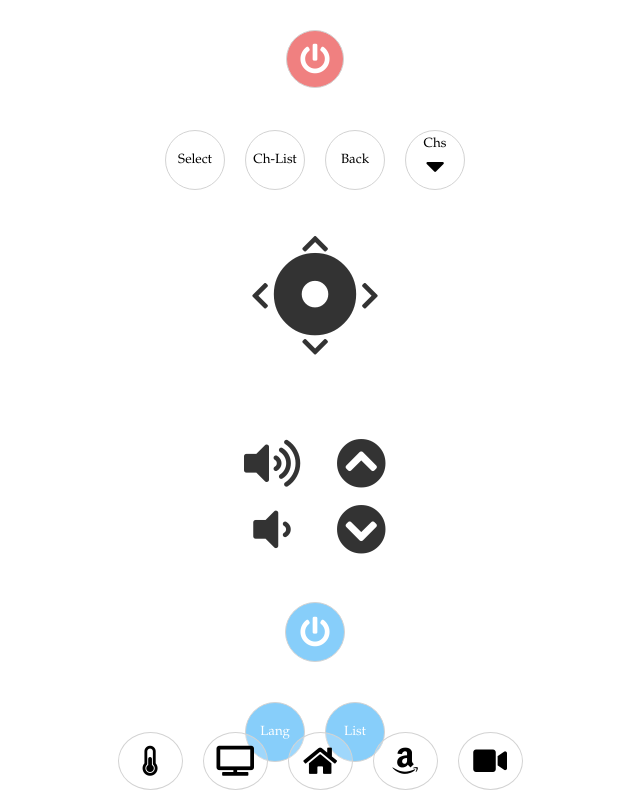
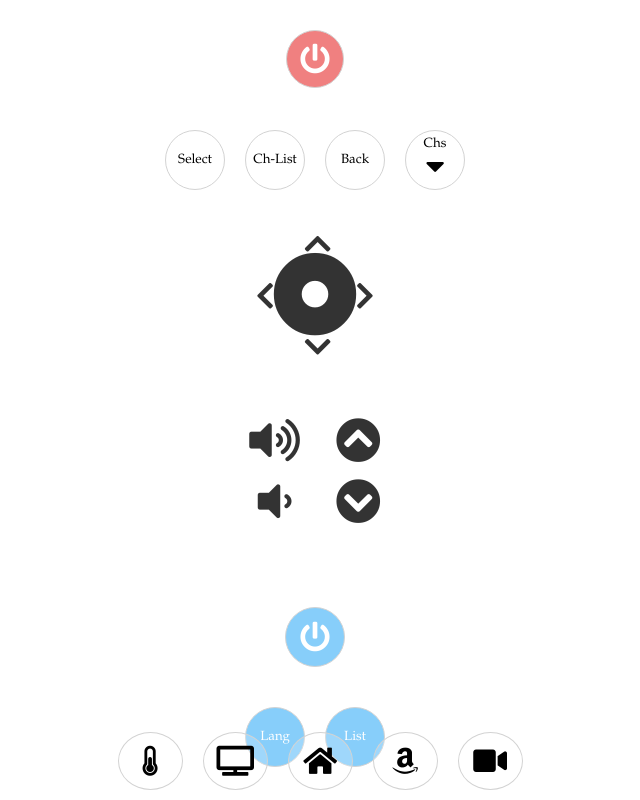
Before and after one commit to peppertaro/remotecontroller, a Next.js app: page /tv in a window 1280 px wide. Shown: the whole page, without its empty margins (325-965 px from the left). Built offline with nearby package versions, Linux system fonts and the light colour scheme.

Commit message:
prepared for keyboard input

```diff
--- /dev/null
+++ b/modules/Arrows.js
@@ -0,0 +1,24 @@
+import Req from "../modules/request";
+import layouts from "../styles/Layouts/layouts.module.css"
+
+const Arrows=(props)=>{
+    return(
+        <div className={layouts.arrows}>
+          <button className={layouts.up} >
+            <i className={`fas fa-chevron-up ${layouts.arrow} ${layouts.arrbtn}`} onClick={()=>Req(`${props.val}_up`)} ></i>
+          </button>
+          <button className={layouts.left} >
+            <i className={`fas fa-chevron-left ${layouts.arrow} ${layouts.arrbtn}`} onClick={()=>Req(`${props.val}_left`)} ></i>
+          </button>
+          <button className={layouts.enter} >
+            <i className={`fas fa-dot-circle ${layouts.arrow} ${layouts.entbtn}`} onClick={()=>Req(`${props.val}_enter`)} ></i>
+          </button>
+          <button className={layouts.right} >
+            <i className={`fas fa-chevron-right ${layouts.arrow} ${layouts.arrbtn}`} onClick={()=>Req(`${props.val}_right`)} ></i>
+          </button>
+          <button className={layouts.down} >
+            <i className={`fas fa-chevron-down ${layouts.arrow} ${layouts.arrbtn}`} onClick={()=>Req(`${props.val}_down`)} ></i>
+          </button>
+        </div>
+    )}
+export default Arrows;
--- a/pages/api/ir.js
+++ b/pages/api/ir.js
@@ -1,7 +1,16 @@
 export default (req, res) => {
-  console.log("command : "+req.query.scr)
   const child=require('child_process');
-  child.execFile("/ir/run.sh",[req.query.scr],(err,stderr,stdout)=>{
+  let val,cmd='';
+  if(req.query.scr){
+     val=req.query.scr;
+     cmd="/ir/run.sh";
+  }else if(req.query.kb){
+     val=req.query.kb;
+     cmd="/src/btkb/keyboard/send_string.py";
+  }
+
+     console.log("command : "+val);
+    child.execFile(cmd,[val],(err,stdout,stderr)=>{
       if(err){
         console.log(err);
         res.status(404).send({err})
--- a/pages/tv.js
+++ b/pages/tv.js
@@ -1,6 +1,7 @@
 import styles from '../styles/tv.module.css';
 import layouts from '../styles/Layouts/layouts.module.css';
 import Chs from '../modules/Chs';
+import Arrows from '../modules/Arrows';
 import Layout from '../layouts/layout';
 import Req from '../modules/request';
 import {useState} from 'react';
@@ -27,23 +28,7 @@ const TV=() => {
         <Chs btn={`${styles.chbtn}  ${layouts.btn}`} />
       </div>
       <div className={styles.arrowBox}>
-        <div className={styles.arrows}>
-          <button className={layouts.up} >
-            <i className={`fas fa-chevron-up ${layouts.arrow} ${styles.btn}`} onClick={()=>Req("TV_up")} ></i>
-          </button>
-          <button className={layouts.left} >
-            <i className={`fas fa-chevron-left ${layouts.arrow} ${styles.btn}`} onClick={()=>Req("TV_left")} ></i>
-          </button>
-          <button className={layouts.enter} >
-            <i className={`fas fa-dot-circle ${layouts.arrow} ${styles.entbtn}`} onClick={()=>Req("TV_enter")} ></i>
-          </button>
-          <button className={layouts.right} >
-            <i className={`fas fa-chevron-right ${layouts.arrow} ${styles.btn}`} onClick={()=>Req("TV_right")} ></i>
-          </button>
-          <button className={layouts.down} >
-            <i className={`fas fa-chevron-down ${layouts.arrow} ${styles.btn}`} onClick={()=>Req("TV_down")} ></i>
-          </button>
-        </div>
+        <Arrows val={"TV"} />
         <div className={styles.volarr}>
           <i className={`fas fa-volume-up ${styles.volup}`} onClick={()=>Req("TV_volup")} />
           <i className={`fas fa-volume-down ${styles.voldown}`} onClick={()=>Req("TV_voldown")} />
--- a/styles/Layouts/layouts.module.css
+++ b/styles/Layouts/layouts.module.css
@@ -41,17 +41,28 @@
 }
 .left,.right{
     vertical-align: top;
-    height: 5.5rem;
+    height: 8.5rem;
+    margin-top: -1.5rem;
 }
 .enter{
-    margin: -2.5rem;
+    margin: -2.5rem -3rem;
 }
 .down{
-    margin-top: -.5rem;
+    margin-top: -1.5rem;
+}
+
+.arrbtn{
+    z-index:100;
+}
+
+.entbtn{
+    font-size: 8.5rem;
+    z-index:0;
 }
 
 .arrow{
     display:inline-block;
+    position:relative;
     color:rgba(0,0,0,0.8);
 }
 .arrow:hover{
--- a/styles/ama.module.css
+++ b/styles/ama.module.css
@@ -11,14 +11,6 @@
     background-color:rgba(0,0,0,0.4);
 }
 
-.btn{
-    z-index:100;
-}
-
-.entbtn{
-    font-size: 8.5rem;
-    z-index:0;
-}
 
 /*-------Search--------*/
 .searchbox{
@@ -28,8 +20,9 @@
 }
 .searchbtn{
     background-color:rgba(0,0,0,0.4);
+    border-radius: .3rem;
     color:#aaa;
-    padding:.8rem;
+    padding:.7rem;
     margin:.3rem;
     border:solid .1rem rgba(255,255,255,0.2);
 }
--- a/styles/tv.module.css
+++ b/styles/tv.module.css
@@ -10,7 +10,7 @@
 
   .ch{
     width: 30rem;
-    margin: 4rem auto;
+    margin: 5.5rem auto;
   }
   .chbtn{
     width: 6rem;
@@ -62,6 +62,10 @@
     z-index:0;
   }
 
+  .arrowBox{
+    margin-bottom:3.5rem;
+  }
+
   .volarr,.charr{
     display:inline-block;
     margin: 1rem;
@@ -69,7 +73,7 @@
 
   .volup,.voldown,.chup,.chdown{
     display:block;
-    font-size:5rem;
+    font-size:4.5rem;
     color:rgba(0,0,0,0.8);
   }
 
```
Also changed, not shown: pages/ama.js (+4 -20 lines). Lines whose indentation alone changed are shown as unchanged.
